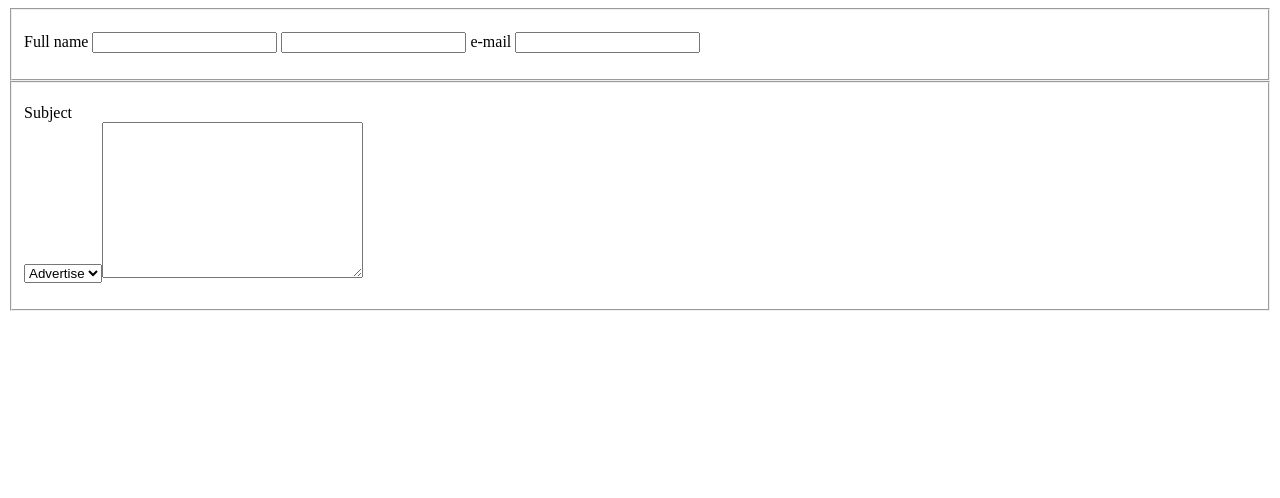
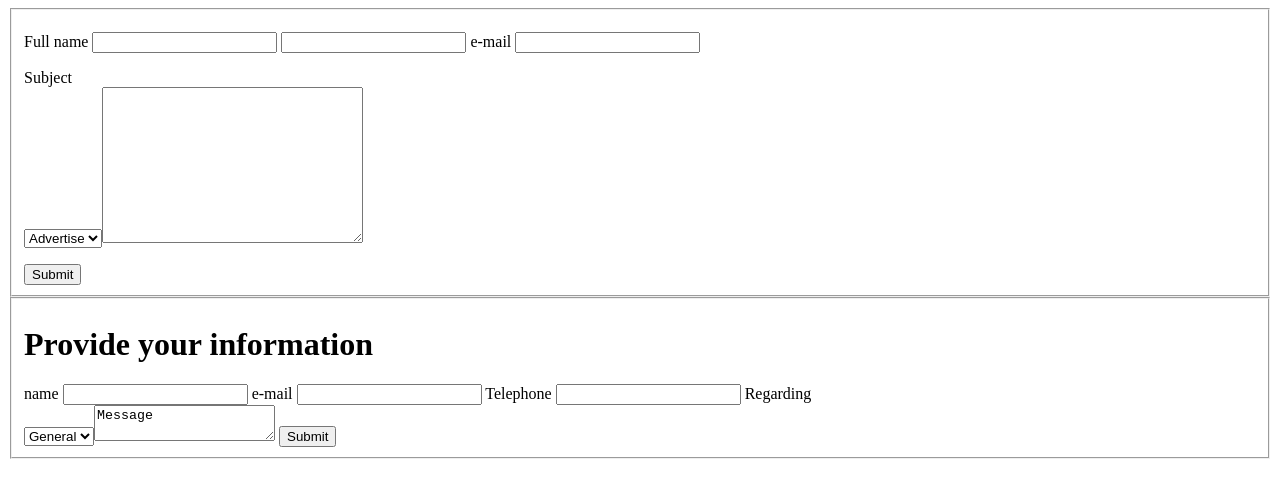
Before and after one commit to juliengadion/formulaires, a plain HTML site: page index.html in a window 1280 px wide. Drawn offline with Linux system fonts and the light colour scheme.

Commit message:
formulaire2

```diff
--- a/index.html
+++ b/index.html
@@ -4,6 +4,7 @@
     <meta charset="UTF-8">
     <meta name="viewport" content="width=device-width, initial-scale=1.0">
     <meta http-equiv="X-UA-Compatible" content="ie=edge">
+    <link rel = "stylesheet" type = "text / css">
     <title>Document</title>
 </head>
 
@@ -14,7 +15,6 @@
     <section1>
 
         <fieldset>
-
             <p>
 
                 <label for="nom">Full name</label>
@@ -25,12 +25,6 @@
 
                 <label for="email">e-mail</label>
                 <input type="email" name="email" id="email" />
-
-
-            </fieldset>
-
-    <fieldset>
-
 
 
             </p>
@@ -46,36 +40,93 @@
 
                      </p>
 
-    </fieldset>
 
-    <fieldset>
+
+
 
 
             <p>
 
+
                 <form method="post" action="traitement.php">
 
-                            <label for="your message">
-                            Your Message
-                            </label>Your Message<br />
+                            <label for="your message">Your Message</label>
+
+
 
                         </p>
 
-        </fieldset>
 
 
-    <fieldset>
+
+
                            <p>
 
                             <textarea name="your message" id="your message" rows="10" cols="30"></textarea>
 
 
 
+                        </p>
+
+                        <input type="submit" value="Submit" />
+
                      </form>
-                    </p>
-    </fieldset>
+
+
+</fieldset>
 
 </section1>
 
+<section2>
+
+<fieldset>
+
+<h1>
+    Provide your information
+</h1>
+
+<label for="nom">name</label>
+                <input type="text" name="nom" id="nom" />
+
+                <label for="email">e-mail</label>
+                <input type="email" name="email" id="email" />
+
+                <label for="tel">Telephone</label>
+                <input type="tel" name="tel" id="tel" />
+
+
+                <label for="regarding">Regarding</label><br />
+                     <select name="regarding" id="regarding">
+                         <option value="General">General</option>
+                         <option value="none">none</option>
+
+
+                         <textarea name="Message">Message</textarea><rows="10" cols="30">
+
+                                <input type="submit" value="Submit" />
+
+
+        </section2>
+
+
+</fieldset>
+
+
+
+
+
+
+
+
+
+
+
+
+
+
+
+
+</section2>
+
 </body>
 </html>
```
